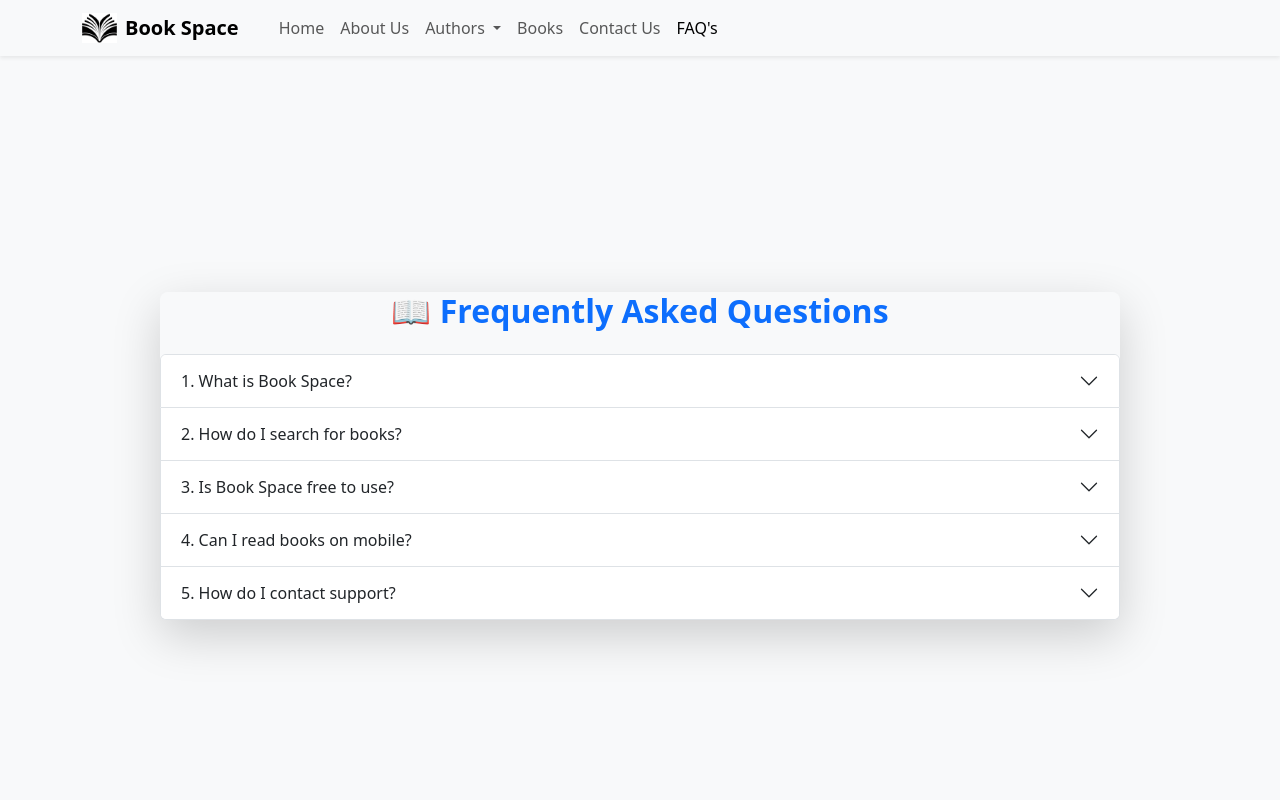
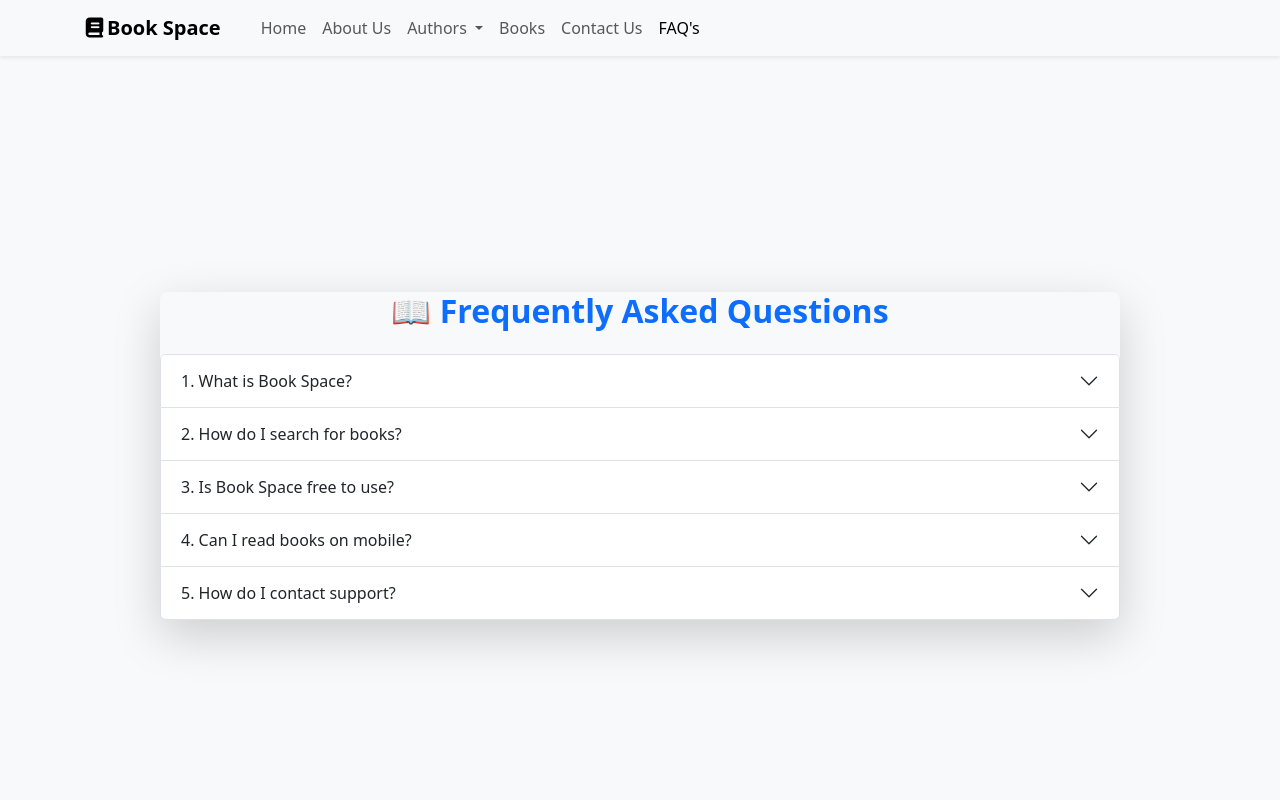
Before and after one commit to SahilSatishNikam/Bookspace, a plain HTML site: page FAQ's.html in a window 1280 px wide. Shown: the top 800 px of the page. Drawn offline with Linux system fonts and the light colour scheme.

```diff
--- a/FAQ's.html
+++ b/FAQ's.html
@@ -5,6 +5,7 @@
     <meta name="viewport" content="width=device-width, initial-scale=1.0">
     <title>Document</title>
         <link href="css/bookspace.css" rel="stylesheet">
+        <link rel="stylesheet" href="https://cdnjs.cloudflare.com/ajax/libs/font-awesome/7.0.0/css/all.min.css" integrity="sha512-DxV+EoADOkOygM4IR9yXP8Sb2qwgidEmeqAEmDKIOfPRQZOWbXCzLC6vjbZyy0vPisbH2SyW27+ddLVCN+OMzQ==" crossorigin="anonymous" referrerpolicy="no-referrer" />
             <link rel="stylesheet" href="css/booklist.css">
 
 
@@ -17,8 +18,7 @@
 
       <!-- Brand (Logo + Name) -->
       <a class="navbar-brand d-flex align-items-center fw-bold" href="#">
-        <img src="images/booklogo.jpeg" alt="Logo" width="35" height="30" class="me-2">
-        Book Space
+           <i class="fa-solid fa-book"></i>        Book Space
       </a>
 
 
```
Also changed, not shown: about.html (+2 -2 lines), books.html (+2 -2 lines), contact.html (+2 -2 lines).
